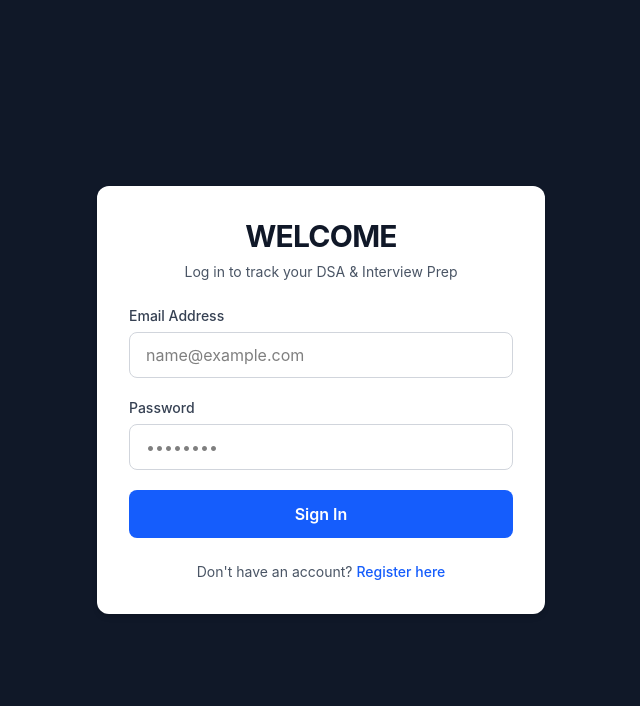
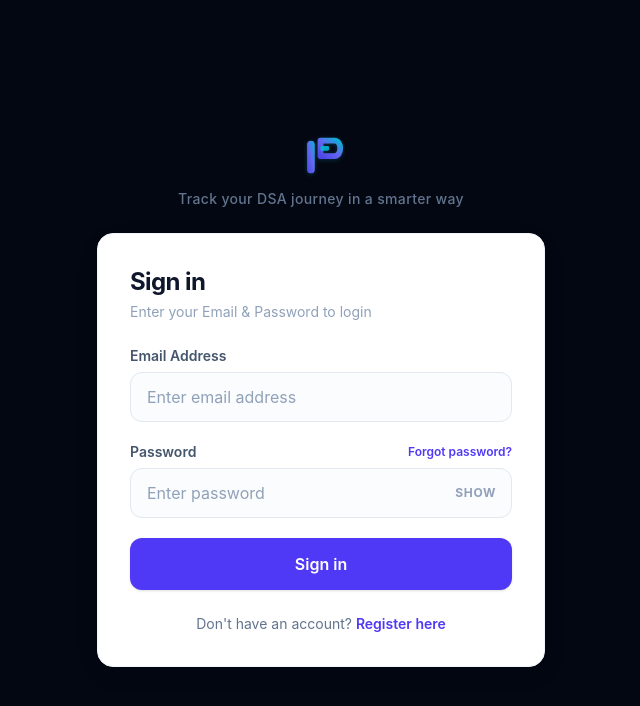
Before and after one commit to WHENMANANCODES/Interview-Prep-Dashboard, a React (Vite) app: page / in a window 1280 px wide. Shown: the top 706 px of the page, without its empty margins (319-959 px from the left). Built offline with nearby package versions, Linux system fonts and the light colour scheme; no server answers.

Commit message:
Add logo and some minor UI changes

```diff
--- a/index.html
+++ b/index.html
@@ -2,7 +2,7 @@
 <html lang="en">
   <head>
     <meta charset="UTF-8" />
-    <link rel="icon" type="image/svg+xml" href="/vite.svg" />
+    <link rel="icon" type="image/svg+xml" href="logo.svg" />
     <meta name="viewport" content="width=device-width, initial-scale=1.0" />
     <title>interview-prep-dashboard</title>
   </head>
--- a/src/components/Login.jsx
+++ b/src/components/Login.jsx
@@ -5,6 +5,7 @@ import { useNavigate, Link } from "react-router-dom";
 const Login = () => {
   const [email, setEmail] = useState("");
   const [password, setPassword] = useState("");
+  const [showPassword, setShowPassword] = useState(false); // Password show/hide toggle ke liye
   const [error, setError] = useState("");
   const [loading, setLoading] = useState(false);
 
@@ -19,8 +20,8 @@ const Login = () => {
       const data = await authService.login(email, password);
       console.log("✓ Login Successful:", data);
 
-      // Token browser ke localStorage mein ja chuka hai, ab user dashboard par redirect hoga
-      navigate("/dashboard");
+      // Token state sync ke liye hard redirect
+      window.location.href = "/dashboard";
     } catch (err) {
       const errorMsg = err.response?.data?.message || "Server connection failed. Try again.";
       setError(errorMsg);
@@ -30,18 +31,34 @@ const Login = () => {
   };
 
   return (
-    <div className="flex min-h-screen items-center justify-center bg-gray-900 px-4 font-sans">
-      <div className="w-full max-w-md rounded-xl bg-white p-8 shadow-md bo">
+    <div className="flex min-h-screen flex-col items-center justify-center bg-[#030712] text-slate-800">
 
-        {/* Header */}
-        <div className="mb-6 text-center">
-          <h2 className="text-3xl font-bold tracking-tight text-gray-900">WELCOME</h2>
-          <p className="mt-2 text-sm text-gray-600">Log in to track your DSA & Interview Prep</p>
+      {/* ── TOP BRAND LOGO AREA ── */}
+      <div className="mb-6 flex flex-col items-center text-center">
+        {/* Tumhaara naya crisp visual logo */}
+        <img
+          src="/logo.svg"
+          alt="PrepTrack Logo"
+          className="h-12 w-auto object-contain"
+        />
+        {/* Custom Tagline Requested by User */}
+        <p className="mt-2 text-sm font-medium text-slate-500 tracking-wide">
+          Track your DSA journey in a smarter way
+        </p>
+      </div>
+
+      {/* ── CENTRAL WHITE LOGIN CARD ── */}
+      <div className="w-full max-w-md rounded-2xl border border-slate-100 bg-white p-8 shadow-[0_8px_30px_rgb(0,0,0,0.04)]">
+
+        {/* Local Header */}
+        <div className="mb-6 text-left">
+          <h3 className="text-2xl font-bold tracking-tight text-slate-900">Sign in</h3>
+          <p className="mt-1 text-sm text-slate-400">Enter your Email & Password to login</p>
         </div>
 
         {/* Error Alert */}
         {error && (
-          <div className="mb-4 rounded-lg border border-red-200 bg-red-50 p-3 text-center text-sm text-red-700">
+          <div className="mb-4 rounded-xl border border-rose-100 bg-rose-50 p-3 text-center text-sm font-medium text-rose-600">
             {error}
           </div>
         )}
@@ -49,48 +66,62 @@ const Login = () => {
         {/* Form */}
         <form onSubmit={handleLogin} className="space-y-5">
 
-          {/* Email Input */}
+          {/* Email/Username Input */}
           <div className="flex flex-col gap-1.5">
-            <label className="text-sm font-medium text-gray-700">Email Address</label>
+            <label className="text-sm font-semibold text-slate-600">Email Address</label>
             <input
               type="email"
-              placeholder="name@example.com"
+              placeholder="Enter email address"
               value={email}
               onChange={(e) => setEmail(e.target.value)}
-              className="w-full rounded-lg border border-gray-300 px-4 py-2.5 text-base outline-none transition duration-200 focus:border-blue-500 focus:ring-2 focus:ring-blue-100"
+              className="w-full rounded-xl border border-slate-200 bg-slate-50/50 px-4 py-3 text-base text-slate-900 placeholder-slate-400 outline-none transition duration-200 focus:border-indigo-500 focus:bg-white focus:ring-4 focus:ring-indigo-500/5"
               required
             />
           </div>
 
-          {/* Password Input */}
+          {/* Password Input with Show/Hide (Exactly like Image) */}
           <div className="flex flex-col gap-1.5">
-            <label className="text-sm font-medium text-gray-700">Password</label>
-            <input
-              type="password"
-              placeholder="••••••••"
-              value={password}
-              onChange={(e) => setPassword(e.target.value)}
-              className="w-full rounded-lg border border-gray-300 px-4 py-2.5 text-base outline-none transition duration-200 focus:border-blue-500 focus:ring-2 focus:ring-blue-100"
-              required
-            />
+            <div className="flex items-center justify-between">
+              <label className="text-sm font-semibold text-slate-600">Password</label>
+              <a href="#forgot" className="text-xs font-semibold text-indigo-600 hover:underline">
+                Forgot password?
+              </a>
+            </div>
+            <div className="relative flex items-center">
+              <input
+                type={showPassword ? "text" : "password"}
+                placeholder="Enter password"
+                value={password}
+                onChange={(e) => setPassword(e.target.value)}
+                className="w-full rounded-xl border border-slate-200 bg-slate-50/50 pl-4 pr-14 py-3 text-base text-slate-900 placeholder-slate-400 outline-none transition duration-200 focus:border-indigo-500 focus:bg-white focus:ring-4 focus:ring-indigo-500/5"
+                required
+              />
+              <button
+                type="button"
+                onClick={() => setShowPassword(!showPassword)}
+                className="absolute right-4 text-xs font-bold uppercase tracking-wider text-slate-400 hover:text-indigo-600 transition"
+              >
+                {showPassword ? "hide" : "show"}
+              </button>
+            </div>
           </div>
 
           {/* Submit Button */}
           <button
             type="submit"
             disabled={loading}
-            className={`w-full rounded-lg bg-blue-600 py-3 text-base font-semibold text-white transition duration-200 hover:bg-blue-700 focus:outline-none focus:ring-2 focus:ring-blue-500 focus:ring-offset-2 ${
-              loading ? "cursor-not-allowed bg-blue-400" : ""
+            className={`w-full rounded-xl bg-indigo-600 py-3.5 text-base font-semibold text-white shadow-sm transition duration-200 hover:bg-indigo-700 focus:outline-none focus:ring-4 focus:ring-indigo-500/20 ${
+              loading ? "cursor-not-allowed bg-indigo-400" : ""
             }`}
           >
-            {loading ? "Logging in..." : "Sign In"}
+            {loading ? "Signing in..." : "Sign in"}
           </button>
         </form>
 
-        {/* Footer Text */}
-        <p className="mt-6 text-center text-sm text-gray-600">
+        {/* Footer Link */}
+        <p className="mt-6 text-center text-sm text-slate-500">
           Don't have an account?{" "}
-          <Link to="/register" className="font-medium text-blue-600 hover:underline">
+          <Link to="/register" className="font-semibold text-indigo-600 hover:underline">
             Register here
           </Link>
         </p>
--- a/src/components/Register.jsx
+++ b/src/components/Register.jsx
@@ -33,7 +33,7 @@ const Register = () => {
   };
 
   return (
-    <div className="flex min-h-screen items-center justify-center bg-gray-900 px-4 font-sans">
+    <div className="flex min-h-screen items-center justify-center bg-[#030712] px-4 font-sans">
       <div className="w-full max-w-md rounded-xl bg-white p-8 shadow-md">
 
         {/* Header */}
```
Also changed, not shown: public/logo.svg (added).
